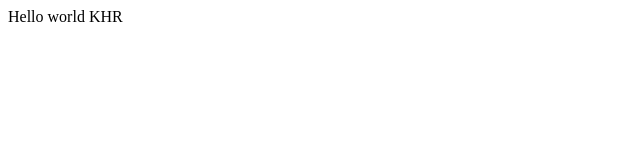
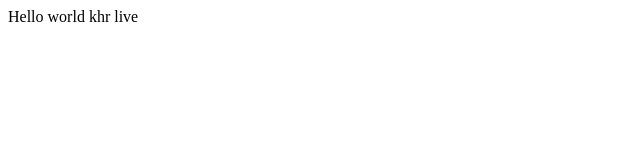
Before and after one commit to bluerose/opentutorials-khr, a plain HTML site: page index.html in a window 1280 px wide. Shown: the full height of the page, 0-640 px from the left. Drawn offline with Linux system fonts and the light colour scheme.

Commit message:
change index.thml

```diff
--- a/index.html
+++ b/index.html
@@ -14,6 +14,6 @@
 	<link rel="apple-touch-icon" href="/apple-touch-icon.png" />
 	    </head>
 	    <body>
-	    	   Hello world KHR
+	    	   Hello world khr live
 	   </body>
 </html>
```
